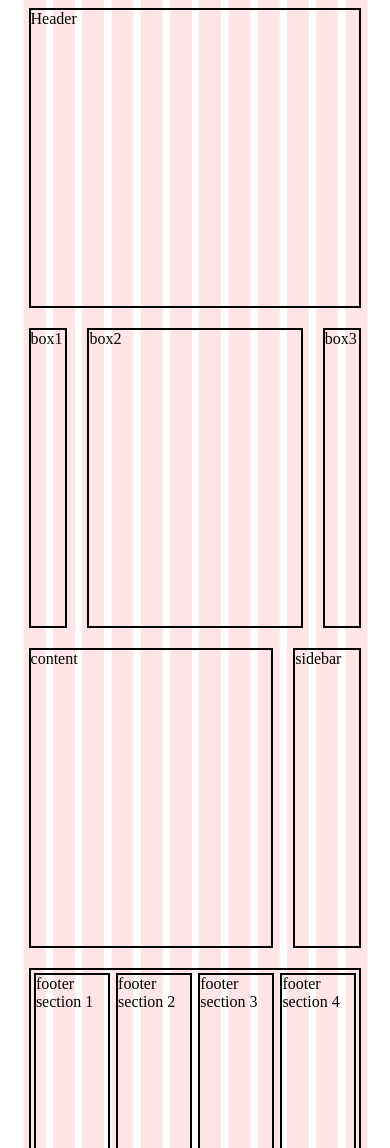
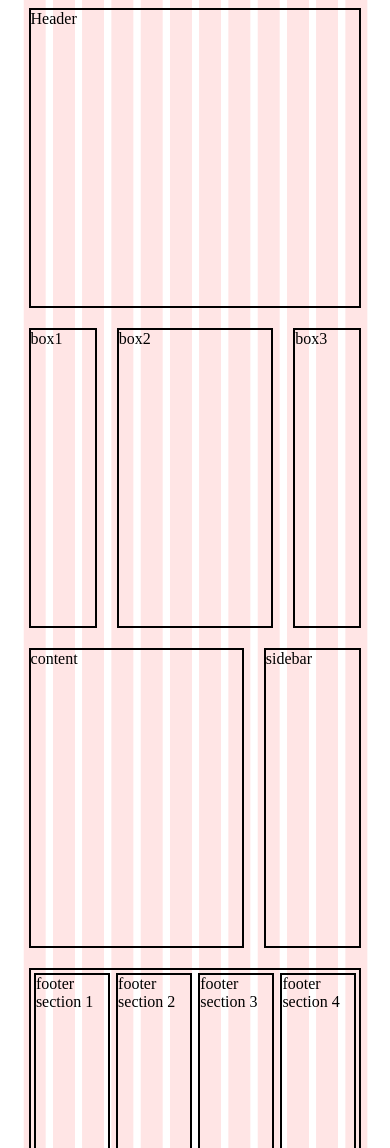
Before and after one commit to chattria/cssgrids-template, a plain HTML site: page index.html in a window 390 px wide. Shown: the top 1148 px of the page. Drawn offline with Linux system fonts and the light colour scheme.

Commit message:
Smaller desktop width

```diff
--- a/css/style.css
+++ b/css/style.css
@@ -54,3 +54,22 @@ footer {
   border: 2px solid black;
   grid-column: span 3;
 }
+
+@media screen and (max-width: 1200px) {
+  .box1,
+  .box3 {
+    grid-column: span 3;
+  }
+
+  .box2 {
+    grid-column: 4 / span 6;
+  }
+
+  .content {
+    grid-column: 1 / span 8;
+  }
+
+  .sidebar {
+    grid-column: 9 / span 4;
+  }
+}
```
